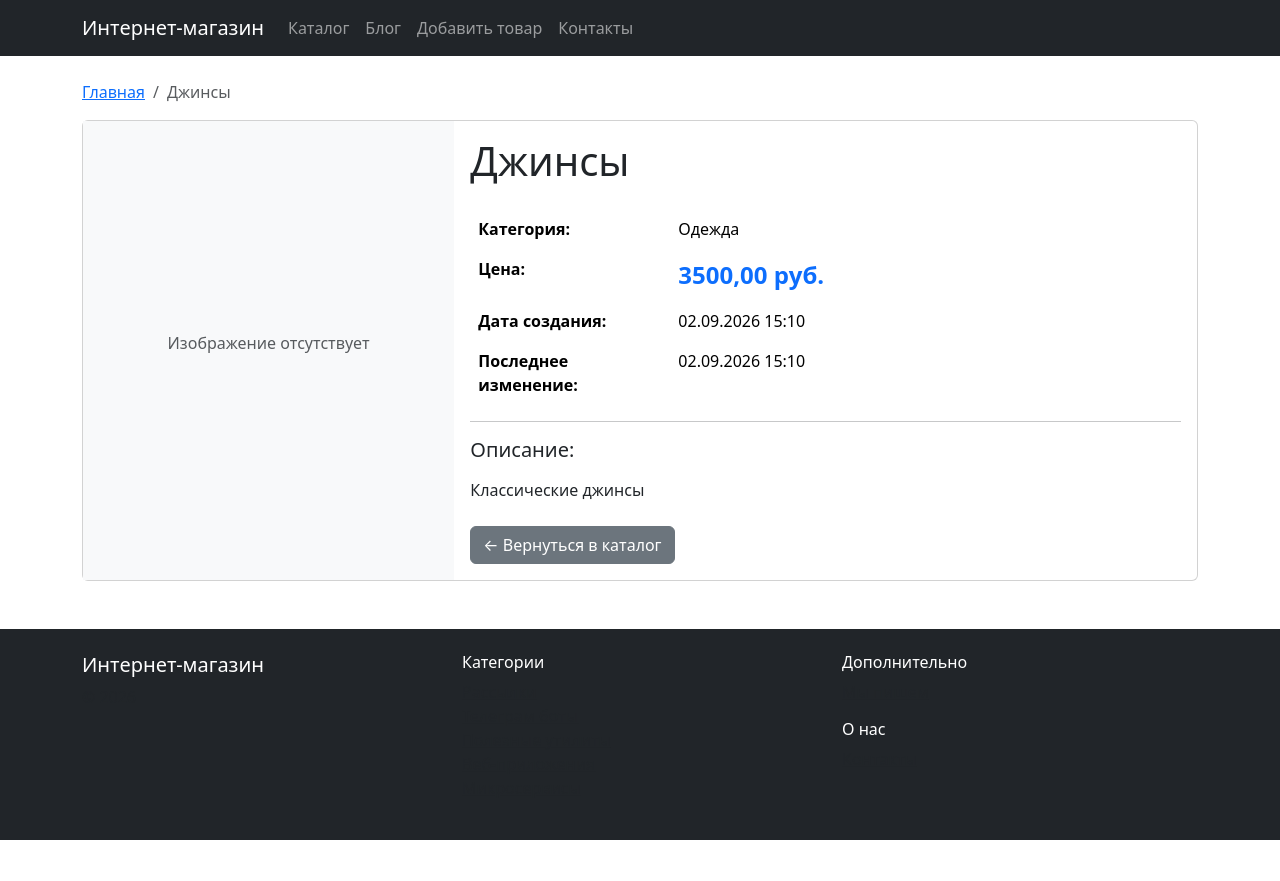
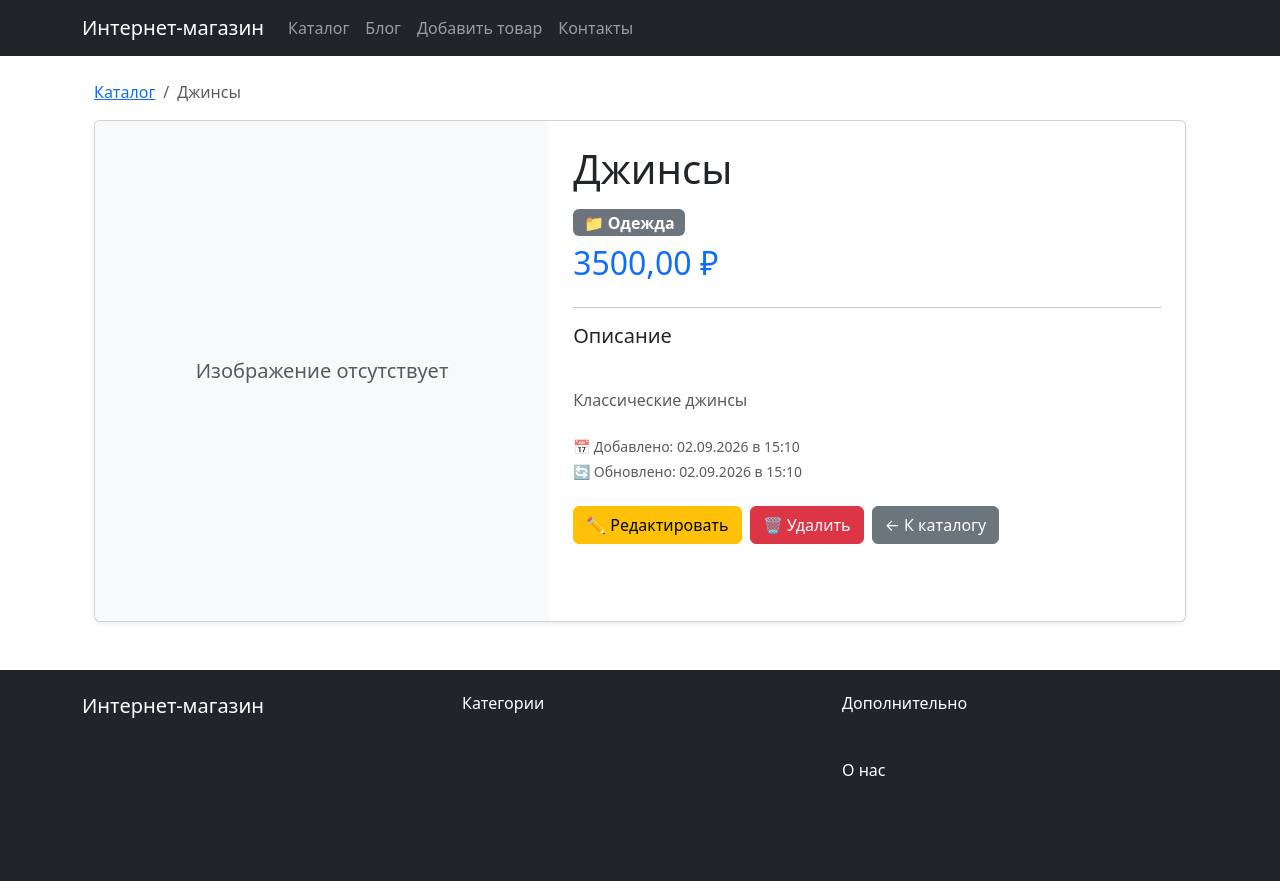
Before and after one commit to lesnicenkodaniil62-hub/Project_appendix_4, a Django app: page /product/18/ in a window 1280 px wide. Before the commit the page ends 840 px from the top, so only its background shows below. Run offline with Django 5.2, Linux system fonts and the light colour scheme; data comes from the database, SQL or seed files in the repository; some libraries are stand-ins or nearby versions.

Commit message:
feature_5 1 задача

```diff
--- a/catalog/templates/catalog/product_detail.html
+++ b/catalog/templates/catalog/product_detail.html
@@ -3,73 +3,80 @@
 {% block title %}{{ product.name }} - Интернет-магазин{% endblock %}
 
 {% block content %}
+<div class="container mt-4">
     <!-- Хлебные крошки -->
     <nav aria-label="breadcrumb">
         <ol class="breadcrumb">
-        <li class="breadcrumb-item"><a href="/home/">Главная</a></li>
+            <li class="breadcrumb-item"><a href="{% url 'catalog:index' %}">Каталог</a></li>
             <li class="breadcrumb-item active" aria-current="page">{{ product.name }}</li>
         </ol>
     </nav>
 
     <!-- Карточка товара -->
-<div class="card">
+    <div class="card shadow-sm">
         <div class="row g-0">
             <!-- Изображение товара -->
-        <div class="col-md-4">
+            <div class="col-md-5">
                 {% if product.image %}
-            <img src="{{ product.image.url }}" class="img-fluid rounded-start" alt="{{ product.name }}">
+                <img src="{{ product.image.url }}" class="img-fluid rounded-start" alt="{{ product.name }}" style="width: 100%; height: 100%; object-fit: cover; max-height: 500px;">
                 {% else %}
-            <div class="bg-light d-flex align-items-center justify-content-center h-100" style="min-height: 300px;">
-                <p class="text-muted">Изображение отсутствует</p>
+                <div class="bg-light d-flex align-items-center justify-content-center rounded-start" style="height: 500px;">
+                    <p class="text-muted mb-0 fs-5">Изображение отсутствует</p>
                 </div>
                 {% endif %}
             </div>
 
             <!-- Информация о товаре -->
-        <div class="col-md-8">
-            <div class="card-body">
-                <h1 class="card-title">{{ product.name }}</h1>
+            <div class="col-md-7">
+                <div class="card-body p-4">
+                    <h1 class="card-title mb-3">{{ product.name }}</h1>
 
-                <table class="table table-borderless mt-4">
-                    <tr>
-                        <th style="width: 200px;">Категория:</th>
-                        <td>
+                    <!-- Категория -->
                     {% if product.category %}
-                                {{ product.category.name }}
-                            {% else %}
-                                <span class="text-muted">Не указана</span>
+                    <p class="mb-2">
+                        <span class="badge bg-secondary fs-6">
+                            📁 {{ product.category.name }}
+                        </span>
+                    </p>
                     {% endif %}
-                        </td>
-                    </tr>
-                    <tr>
-                        <th>Цена:</th>
-                        <td>
-                            <span class="fs-4 fw-bold text-primary">{{ product.price }} руб.</span>
-                        </td>
-                    </tr>
-                    <tr>
-                        <th>Дата создания:</th>
-                        <td>{{ product.created_at|date:"d.m.Y H:i" }}</td>
-                    </tr>
-                    <tr>
-                        <th>Последнее изменение:</th>
-                        <td>{{ product.updated_at|date:"d.m.Y H:i" }}</td>
-                    </tr>
-                </table>
+
+                    <!-- Цена -->
+                    <h2 class="text-primary mb-4">
+                        {{ product.price }} ₽
+                    </h2>
 
                     <hr>
 
-                <h5>Описание:</h5>
-                <p class="card-text">
+                    <!-- Описание -->
+                    <h5 class="mb-3">Описание</h5>
                     {% if product.description %}
-                        {{ product.description|linebreaks }}
+                    <p class="card-text text-muted" style="white-space: pre-line;">
+                        {{ product.description }}
+                    </p>
                     {% else %}
-                        <span class="text-muted">Описание отсутствует</span>
+                    <p class="card-text text-muted fst-italic">Описание отсутствует</p>
                     {% endif %}
-                </p>
 
-                <div class="mt-4">
-                    <a href="/home/" class="btn btn-secondary">← Вернуться в каталог</a>
+                    <!-- Дата создания -->
+                    <div class="mt-4 text-muted small">
+                        <p class="mb-1">📅 Добавлено: {{ product.created_at|date:"d.m.Y в H:i" }}</p>
+                        {% if product.updated_at %}
+                        <p class="mb-0">🔄 Обновлено: {{ product.updated_at|date:"d.m.Y в H:i" }}</p>
+                        {% endif %}
+                    </div>
+
+                    <!-- Кнопки действий -->
+                    <div class="mt-4 d-flex flex-wrap gap-2">
+                        <a href="{% url 'catalog:product_update' product.pk %}" class="btn btn-warning">
+                            ✏️ Редактировать
+                        </a>
+                        <a href="{% url 'catalog:product_delete' product.pk %}" class="btn btn-danger">
+                            🗑️ Удалить
+                        </a>
+                        <a href="{% url 'catalog:index' %}" class="btn btn-secondary">
+                            ← К каталогу
+                        </a>
+                    </div>
                 </div>
             </div>
         </div>
--- a/catalog/urls.py
+++ b/catalog/urls.py
@@ -1,6 +1,7 @@
 from django.urls import path
 
-from .views import ContactView, ProductCreateView, ProductDetailView, ProductListView
+from .views import (ContactView, ProductCreateView, ProductDeleteView, ProductDetailView, ProductListView,
+                    ProductUpdateView)
 
 app_name = "catalog"
 
@@ -9,4 +10,6 @@ urlpatterns = [
     path("contacts/", ContactView.as_view(), name="contacts"),
     path("product/<int:pk>/", ProductDetailView.as_view(), name="product_detail"),
     path("product/add/", ProductCreateView.as_view(), name="add_product"),
+    path("product/<int:pk>/update/", ProductUpdateView.as_view(), name="product_update"),
+    path("product/<int:pk>/delete/", ProductDeleteView.as_view(), name="product_delete"),
 ]
--- a/catalog/views.py
+++ b/catalog/views.py
@@ -1,7 +1,7 @@
 from django.http import HttpRequest, HttpResponse
 from django.shortcuts import render
 from django.urls import reverse_lazy
-from django.views.generic import CreateView, DetailView, ListView, TemplateView
+from django.views.generic import CreateView, DeleteView, DetailView, ListView, TemplateView, UpdateView
 
 from .forms import ProductForm
 from .models import Product
@@ -47,6 +47,26 @@ class ProductCreateView(CreateView):
     success_url = reverse_lazy("catalog:index")
 
 
+class ProductUpdateView(UpdateView):
+    """Контроллер редактирования товара."""
+
+    model = Product
+    form_class = ProductForm
+    template_name = "catalog/product_update.html"
+
+    def get_success_url(self):
+        """После редактирования — редирект на страницу товара."""
+        return reverse_lazy("catalog:product_detail", kwargs={"pk": self.object.pk})
+
+
+class ProductDeleteView(DeleteView):
+    """Контроллер удаления товара."""
+
+    model = Product
+    template_name = "catalog/product_confirm_delete.html"
+    success_url = reverse_lazy("catalog:index")
+
+
 class ContactView(TemplateView):
     """Контроллер страницы контактов на TemplateView."""
 
```
Also changed, not shown: catalog/constants.py (added, +14 -0 lines), catalog/forms.py (+28 -2 lines), catalog/templates/catalog/product_confirm_delete.html (added, +36 -0 lines), catalog/templates/catalog/product_update.html (added, +74 -0 lines). Lines whose indentation alone changed are shown as unchanged.
